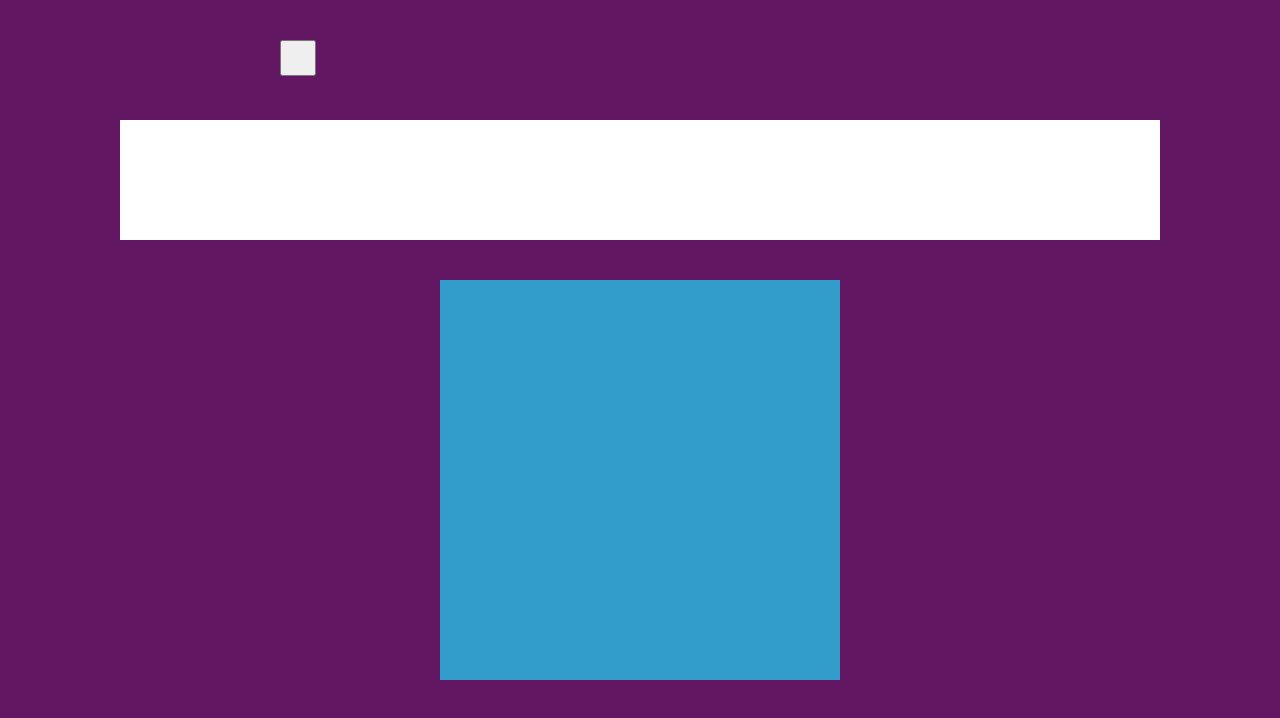
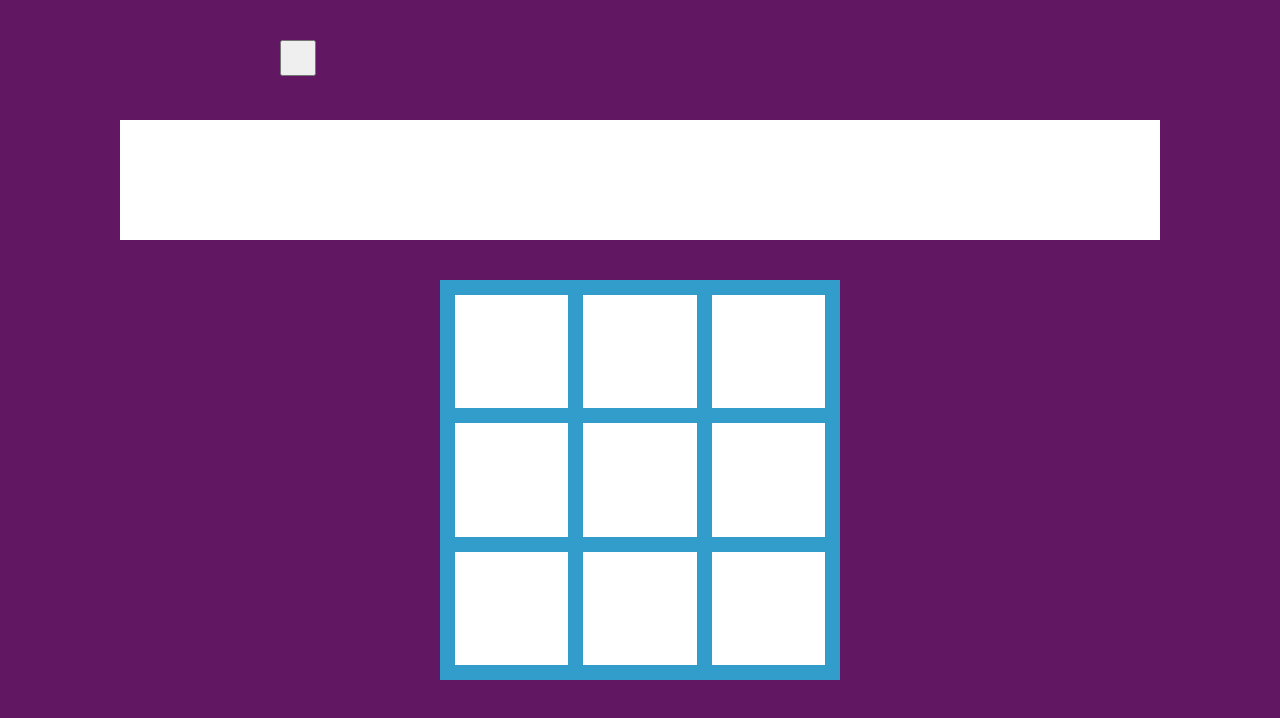
Before and after one commit to johnnion1/TicTacToe, a plain HTML site: page index.html in a window 1280 px wide. Drawn offline with Linux system fonts and the light colour scheme.

Commit message:
Add 9 divs for gameboard fields

```diff
--- a/index.html
+++ b/index.html
@@ -12,7 +12,17 @@
 <button id="startButton"></button>
         <div id="container">
         <div id="playerDisplay"></div>
-        <div id="gameBoard"></div>
+        <div id="gameBoard">
+        <div class="tile"></div>
+        <div class="tile"></div>
+        <div class="tile"></div>
+        <div class="tile"></div>
+        <div class="tile"></div>
+        <div class="tile"></div>
+        <div class="tile"></div>
+        <div class="tile"></div>
+        <div class="tile"></div>
+        </div>
         </div>
 </body>
 </html>
```
